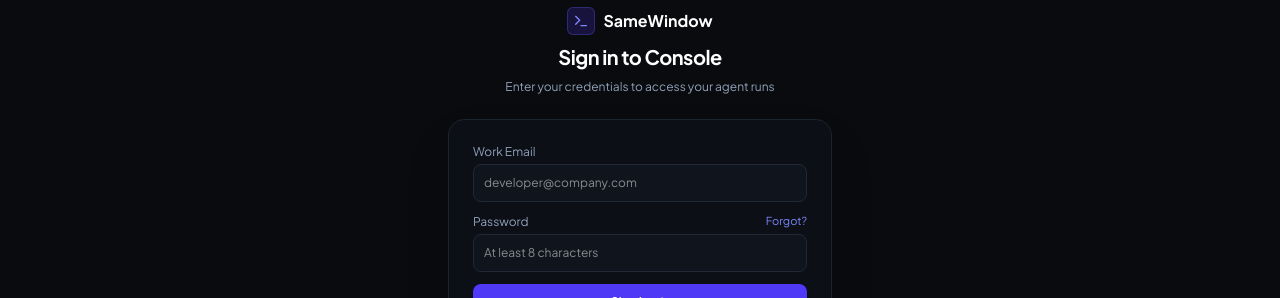
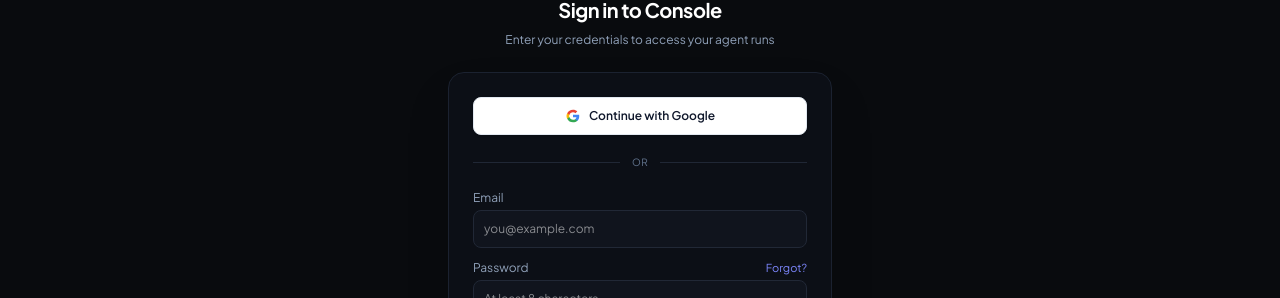
Before and after one commit to best-digital-offer/samewindow, a React (Vite) app: page / in a window 1280 px wide. Both pictures are taken after a click on the button "Flight Recorder". Shown: the part 181-479 px from the top of the page. Built offline with nearby package versions, Linux system fonts and the light colour scheme; no server answers.

Commit message:
Add Google authentication buttons to auth pages

```diff
--- a/src/pages/AuthPages.tsx
+++ b/src/pages/AuthPages.tsx
@@ -15,7 +15,23 @@ export const AuthPage: React.FC<AuthPageProps> = ({ mode, onSuccess, onNavigate
   const [password, setPassword] = useState('');
   const [name, setName] = useState('');
   const [loading, setLoading] = useState(false);
+  const [googleLoading, setGoogleLoading] = useState(false);
   const [forgotSent, setForgotSent] = useState(false);
+
+  const handleGoogleSignIn = async () => {
+    setGoogleLoading(true);
+    const { error } = await supabase.auth.signInWithOAuth({
+      provider: 'google',
+      options: {
+        redirectTo: window.location.origin,
+      },
+    });
+
+    if (error) {
+      toast(error.message || 'Google authentication failed.', 'error');
+      setGoogleLoading(false);
+    }
+  };
 
   const handleSubmit = async (e: React.FormEvent) => {
     e.preventDefault();
@@ -115,6 +131,32 @@ export const AuthPage: React.FC<AuthPageProps> = ({ mode, onSuccess, onNavigate
               </button>
             </div>
           ) : (
+            <>
+              {mode !== 'forgot-password' && (
+                <>
+                  <button
+                    type="button"
+                    onClick={handleGoogleSignIn}
+                    disabled={googleLoading || loading}
+                    className="w-full py-2.5 rounded-lg text-xs font-semibold text-slate-900 bg-white hover:bg-slate-100 disabled:opacity-60 transition-colors flex items-center justify-center gap-2 border border-slate-200 shadow-sm"
+                  >
+                    <svg viewBox="0 0 24 24" className="w-4 h-4" aria-hidden="true">
+                      <path fill="#4285F4" d="M21.35 12.23c0-.71-.06-1.39-.18-2.05H12v3.88h5.24a4.48 4.48 0 0 1-1.94 2.94v2.44h3.14c1.84-1.69 2.91-4.18 2.91-7.21z"/>
+                      <path fill="#34A853" d="M12 21.5c2.63 0 4.84-.87 6.45-2.36l-3.14-2.44c-.87.58-1.98.92-3.31.92-2.54 0-4.7-1.72-5.47-4.03H3.29v2.52A9.74 9.74 0 0 0 12 21.5z"/>
+                      <path fill="#FBBC05" d="M6.53 13.59A5.85 5.85 0 0 1 6.22 12c0-.55.1-1.08.31-1.59V7.89H3.29A9.75 9.75 0 0 0 2.25 12c0 1.57.38 3.05 1.04 4.11l3.24-2.52z"/>
+                      <path fill="#EA4335" d="M12 6.38c1.43 0 2.71.49 3.72 1.45l2.79-2.79C16.83 3.37 14.63 2.5 12 2.5a9.74 9.74 0 0 0-8.71 5.39l3.24 2.52C7.3 8.1 9.46 6.38 12 6.38z"/>
+                    </svg>
+                    <span>{googleLoading ? 'Connecting to Google...' : 'Continue with Google'}</span>
+                  </button>
+
+                  <div className="flex items-center gap-3 py-1">
+                    <div className="h-px flex-1 bg-[#202735]" />
+                    <span className="text-[10px] uppercase tracking-wider text-slate-500">or</span>
+                    <div className="h-px flex-1 bg-[#202735]" />
+                  </div>
+                </>
+              )}
+
               <form onSubmit={handleSubmit} className="space-y-3 text-xs">
                 {mode === 'signup' && (
                   <div>
@@ -131,11 +173,11 @@ export const AuthPage: React.FC<AuthPageProps> = ({ mode, onSuccess, onNavigate
                 )}
 
                 <div>
-                <label className="block text-slate-400 mb-1">Work Email</label>
+                  <label className="block text-slate-400 mb-1">Email</label>
                   <input
                     type="email"
                     required
-                  placeholder="developer@company.com"
+                    placeholder="you@example.com"
                     value={email}
                     onChange={(e) => setEmail(e.target.value)}
                     className="w-full p-2.5 rounded-lg bg-[#10141d] border border-[#212836] text-white focus:outline-none focus:border-indigo-500/50"
@@ -170,7 +212,7 @@ export const AuthPage: React.FC<AuthPageProps> = ({ mode, onSuccess, onNavigate
 
                 <button
                   type="submit"
-                disabled={loading}
+                  disabled={loading || googleLoading}
                   className="w-full py-2.5 rounded-lg text-xs font-semibold text-white bg-indigo-600 hover:bg-indigo-500 disabled:opacity-60 transition-colors flex items-center justify-center gap-1.5 shadow-sm mt-2"
                 >
                   <span>
@@ -185,6 +227,7 @@ export const AuthPage: React.FC<AuthPageProps> = ({ mode, onSuccess, onNavigate
                   <ArrowRight className="w-3.5 h-3.5" />
                 </button>
               </form>
+            </>
           )}
 
           <div className="text-center text-xs text-slate-400 pt-2 border-t border-[#171d28]">
```
Lines whose indentation alone changed are shown as unchanged.
